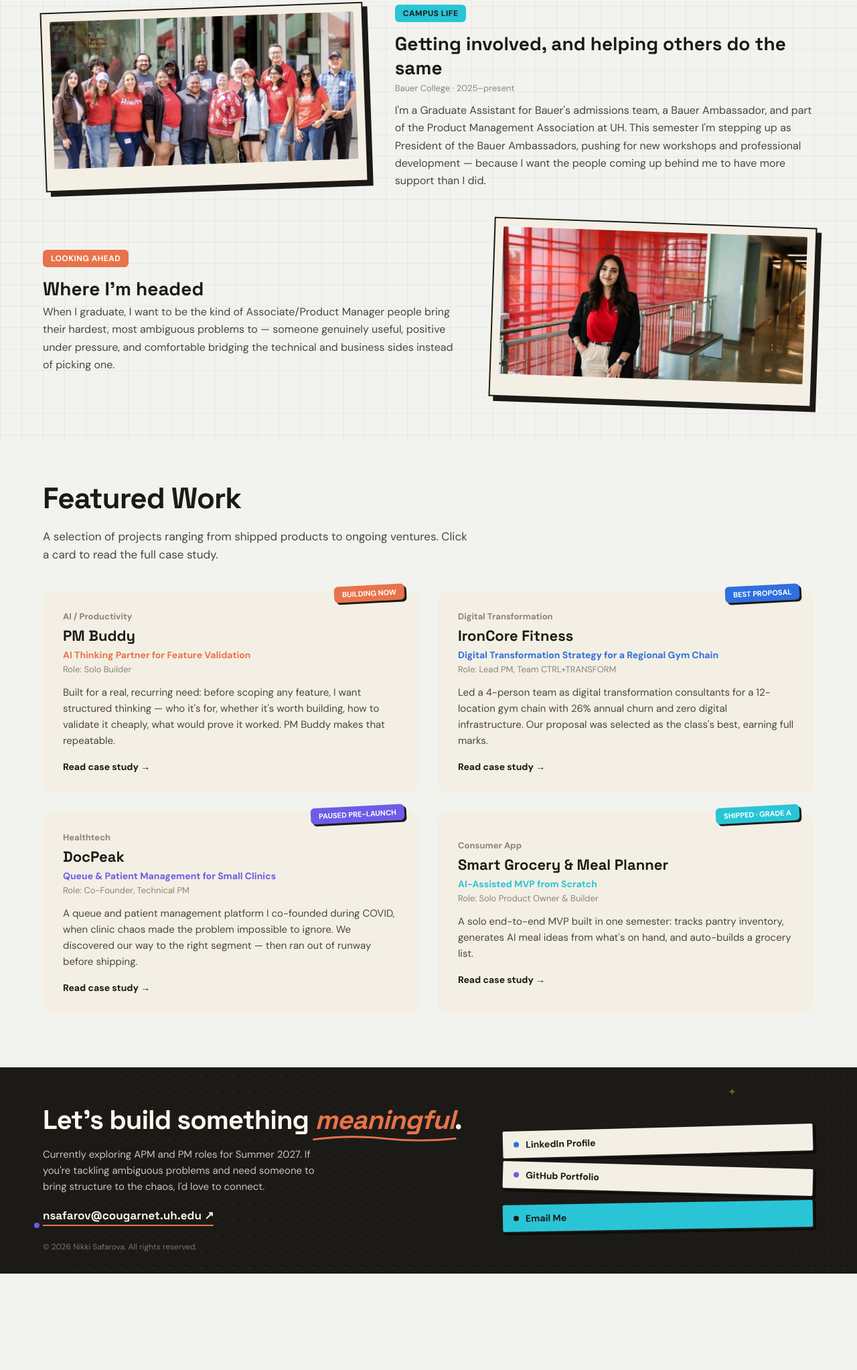
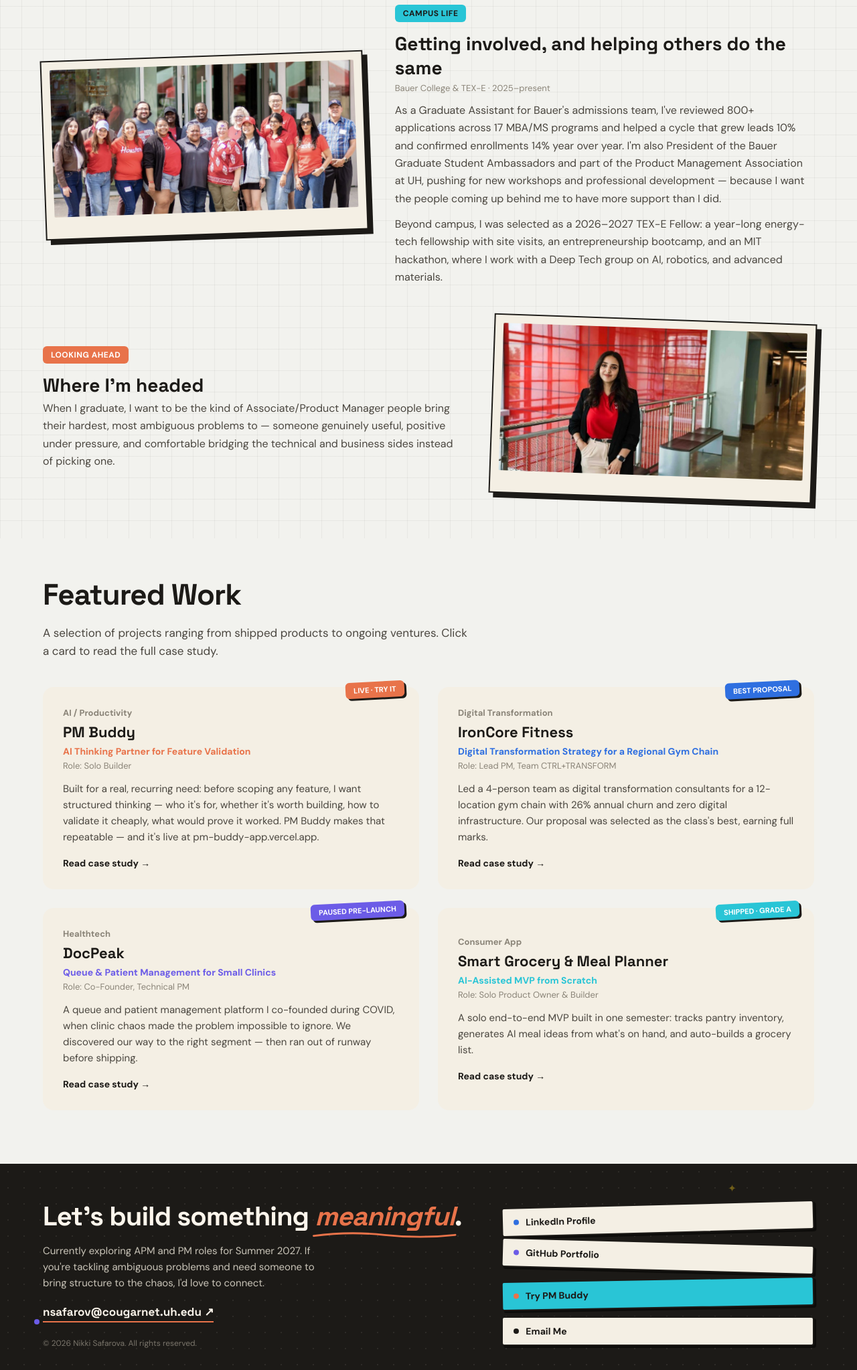
Before and after one commit to nsafarova/product-portfolio, a plain HTML site: page index.html in a window 1280 px wide. Shown: the part 1794-3840 px from the top of the page at 67% size. Before the commit the page ends 3696 px from the top, so only its background shows below. Drawn offline with Linux system fonts and the light colour scheme.

Commit message:
Update resume, add PM Buddy live link, refresh latest info
- Resume buttons now open the latest resume in Google Drive; repo copy refreshed
- PM Buddy case study updated: live on Vercel, serverless Gemini backend
- Add TEX-E fellowship and Graduate Assistant results to the story

Co-Authored-By: Claude Opus 5.5 <noreply@anthropic.com>
Claude-Session: https://claude.ai/code/session_01YACT2J5dzt8yxraRFVqE3T

```diff
--- a/index.html
+++ b/index.html
@@ -20,7 +20,7 @@
       <a href="#story">My Story</a>
       <a href="#work">Projects</a>
       <a href="#contact">Contact</a>
-      <a href="assets/resume/Nikki_Safarova_Resume.pdf" target="_blank" rel="noopener" class="nav-cta">Resume</a>
+      <a href="https://drive.google.com/file/d/1nlgv6rWVxbqsEkxBIjF6fFK25PwFy3AP/view?usp=sharing" target="_blank" rel="noopener" class="nav-cta">Resume</a>
     </div>
     <button class="nav-toggle" id="navToggle" aria-label="Toggle menu" aria-expanded="false" aria-controls="navMobilePanel">
       <span></span><span></span><span></span>
@@ -30,7 +30,7 @@
     <a href="#story">My Story</a>
     <a href="#work">Projects</a>
     <a href="#contact">Contact</a>
-    <a href="assets/resume/Nikki_Safarova_Resume.pdf" target="_blank" rel="noopener" class="nav-cta">Resume</a>
+    <a href="https://drive.google.com/file/d/1nlgv6rWVxbqsEkxBIjF6fFK25PwFy3AP/view?usp=sharing" target="_blank" rel="noopener" class="nav-cta">Resume</a>
   </div>
 </header>
 
@@ -79,7 +79,7 @@
 
       <div class="hero-actions">
         <a href="#story" class="btn btn-dark">My Story</a>
-        <a href="assets/resume/Nikki_Safarova_Resume.pdf" target="_blank" rel="noopener" class="btn btn-outline">Resume</a>
+        <a href="https://drive.google.com/file/d/1nlgv6rWVxbqsEkxBIjF6fFK25PwFy3AP/view?usp=sharing" target="_blank" rel="noopener" class="btn btn-outline">Resume</a>
         <a href="#contact" class="btn btn-outline">Get in Touch</a>
       </div>
     </div>
@@ -170,8 +170,9 @@
       <div>
         <span class="eyebrow" style="background:var(--cyan);color:var(--ink)">CAMPUS LIFE</span>
         <h3 class="story-title">Getting involved, and helping others do the same</h3>
-        <div class="story-meta">Bauer College · 2025–present</div>
-        <p class="story-body">I'm a Graduate Assistant for Bauer's admissions team, a Bauer Ambassador, and part of the Product Management Association at UH. This semester I'm stepping up as President of the Bauer Ambassadors, pushing for new workshops and professional development — because I want the people coming up behind me to have more support than I did.</p>
+        <div class="story-meta">Bauer College &amp; TEX-E · 2025–present</div>
+        <p class="story-body">As a Graduate Assistant for Bauer's admissions team, I've reviewed 800+ applications across 17 MBA/MS programs and helped a cycle that grew leads 10% and confirmed enrollments 14% year over year. I'm also President of the Bauer Graduate Student Ambassadors and part of the Product Management Association at UH, pushing for new workshops and professional development — because I want the people coming up behind me to have more support than I did.</p>
+        <p class="story-body">Beyond campus, I was selected as a 2026–2027 TEX-E Fellow: a year-long energy-tech fellowship with site visits, an entrepreneurship bootcamp, and an MIT hackathon, where I work with a Deep Tech group on AI, robotics, and advanced materials.</p>
       </div>
     </div>
 
@@ -202,12 +203,12 @@
     <div class="projects-grid">
 
       <button type="button" class="project-card" data-project="pm-buddy">
-        <div class="project-status" style="background:var(--orange)">BUILDING NOW</div>
+        <div class="project-status" style="background:var(--orange)">LIVE · TRY IT</div>
         <div class="project-category">AI / Productivity</div>
         <h3 class="project-name">PM Buddy</h3>
         <div class="project-subtitle" style="color:var(--orange)">AI Thinking Partner for Feature Validation</div>
         <div class="project-role">Role: Solo Builder</div>
-        <p class="project-blurb">Built for a real, recurring need: before scoping any feature, I want structured thinking — who it's for, whether it's worth building, how to validate it cheaply, what would prove it worked. PM Buddy makes that repeatable.</p>
+        <p class="project-blurb">Built for a real, recurring need: before scoping any feature, I want structured thinking — who it's for, whether it's worth building, how to validate it cheaply, what would prove it worked. PM Buddy makes that repeatable — and it's live at pm-buddy-app.vercel.app.</p>
         <div class="project-link">Read case study →</div>
       </button>
 
@@ -278,6 +279,9 @@
       <a href="https://github.com/nsafarova" target="_blank" rel="noopener noreferrer" class="footer-link-card">
         <span class="footer-link-dot" style="background:var(--purple)"></span> GitHub Portfolio
       </a>
+      <a href="https://pm-buddy-app.vercel.app/" target="_blank" rel="noopener noreferrer" class="footer-link-card">
+        <span class="footer-link-dot" style="background:var(--orange)"></span> Try PM Buddy
+      </a>
       <a href="mailto:nsafarov@cougarnet.uh.edu" class="footer-link-card">
         <span class="footer-link-dot" style="background:var(--ink)"></span> Email Me
       </a>
--- a/script.js
+++ b/script.js
@@ -21,25 +21,27 @@
 (() => {
   const PROJECTS = {
     'pm-buddy': {
-      eyebrow: 'Building now',
+      eyebrow: 'Live',
       category: 'AI / Productivity',
       title: 'PM Buddy',
       subtitle: 'AI Thinking Partner for Feature Validation',
       role: 'Solo Builder',
-      timeline: 'In progress',
-      status: 'Prototype',
+      timeline: '2026 · Live on Vercel',
+      status: 'Live',
       context: "Built for a real, recurring need: before scoping any feature, I want to know who it's for, whether it's worth building, how to validate it cheaply, and what would prove it worked. PM Buddy structures that thinking into a repeatable tool instead of a mental checklist I redo by hand each time.",
       problem: "Build a portfolio showcase, or a tool I'd actually reuse. Those optimize for different things — one for polish, one for volume and pattern recall — so I had to choose the tradeoff rather than default to whichever was easier.",
-      myRole: "Owned the product decisions: scope, the questioning-before-generating flow, the output schema, the tagging taxonomy, the interface. Used Claude to generate code; the calls on what to build and cut were mine.",
+      myRole: "Owned the product decisions: scope, the questioning-before-generating flow, the output schema, the tagging taxonomy, the interface, and the path to a public deployment. Used AI to generate code; the calls on what to build and cut were mine.",
       process: [
-        { heading: 'Narrowing to one repeatable job', body: 'Cut an open-ended "analyze any product" idea after realizing it would sprawl with shallow output. Narrowed to a single repeatable job: validate one feature idea at a time.' },
-        { heading: 'Making the tool ask questions first — on purpose', body: 'The tool asks 3 clarifying questions before analyzing. Forces the same rigor as a real scoping conversation, and doubles as interview rehearsal.' },
-        { heading: 'Shipping, then fixing from real use', body: 'Added an optional live-research toggle so I control when depth is worth the wait. Added pattern tags post-launch (e.g. "brand mismatch," "vanity metric") so repeated use builds pattern recognition across cases. Then found the UX broke my own workflow — form buried, no way back without scrolling — and fixed both from actual use, not speculation.' },
+        { heading: 'Narrowing to one repeatable job', body: 'Cut an open-ended "analyze any product" idea after realizing it would sprawl with shallow output. Narrowed to a single repeatable job: pressure-test one feature idea at a time.' },
+        { heading: 'Making the tool ask questions first — on purpose', body: 'PM Buddy asks 3 clarifying questions before analyzing. Forces the same rigor as a real scoping conversation, and doubles as interview rehearsal.' },
+        { heading: 'A structured case with a verdict', body: 'Every idea comes back as the same structured case: customer segment, value assessment, validation approach, metrics, prioritization, and a clear verdict — Build, Validate further, or Don\'t build. Pattern tags (e.g. "brand mismatch," "vanity metric") make recurring issues visible across ideas.' },
+        { heading: 'Closing the gap to a public link', body: 'The prototype ran only in a sandbox, with no safe way to hold an API key. I moved the model call into a small Vercel serverless function so the key never reaches the browser, switched to Google Gemini\'s free tier with automatic model fallback when it\'s busy, and kept cases in the browser\'s localStorage — keeping it free to run without adding a database.' },
       ],
-      outcome: 'Working prototype, not yet public. Runs client-side on the Claude API; I use it for my own feature validation and interview prep. No backend or persistent storage yet — that\'s the gap before a real deployed link.',
-      learning: "Two things, named honestly. First: I defaulted toward the impressive-demo version before deliberately choosing the reusable-tool version. Right call, but it means this stays a living entry, not a fixed case study. Second: shipping needs two unsolved pieces — a backend to hold the API key securely, and real storage to replace the sandbox-only layer it runs on now.",
+      outcome: 'Shipped and publicly usable: anyone can open PM Buddy, enter a feature idea, answer three questions, and get a structured validation case with a verdict. I use it for my own feature validation and interview prep.',
+      learning: "Two things, named honestly. First: I defaulted toward the impressive-demo version before deliberately choosing the reusable-tool version — the right call, and it means this stays a living entry. Second: \"shipping\" was mostly unglamorous infrastructure decisions — where the key lives, what it costs to run, what happens when the free tier is busy — and those tradeoffs shaped the product as much as the prompts did.",
       screenshot: null,
-      link: null,
+      link: 'https://pm-buddy-app.vercel.app/',
+      linkLabel: 'Try PM Buddy live →',
     },
     'ironcore': {
       eyebrow: 'Selected Best Proposal',
@@ -166,7 +168,7 @@
         <p>${escapeHtml(project.learning)}</p>
       </div>
       ${project.link ? `
-        <a href="${project.link}" target="_blank" rel="noopener noreferrer" class="modal-link-btn">View project / prototype →</a>
+        <a href="${project.link}" target="_blank" rel="noopener noreferrer" class="modal-link-btn">${escapeHtml(project.linkLabel || 'View project / prototype →')}</a>
       ` : ''}
     `;
   }
--- a/styles.css
+++ b/styles.css
@@ -900,3 +900,5 @@ img { max-width: 100%; display: block; }
   border-radius: 50%;
   flex-shrink: 0;
 }
+
+.story-body + .story-body { margin-top: 12px; }
```
Also changed, not shown: 2 other files.
